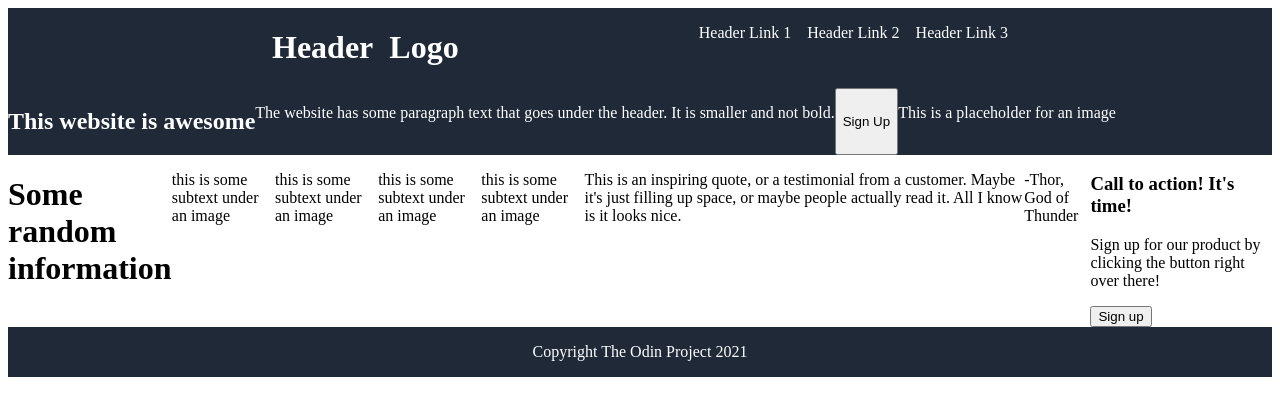
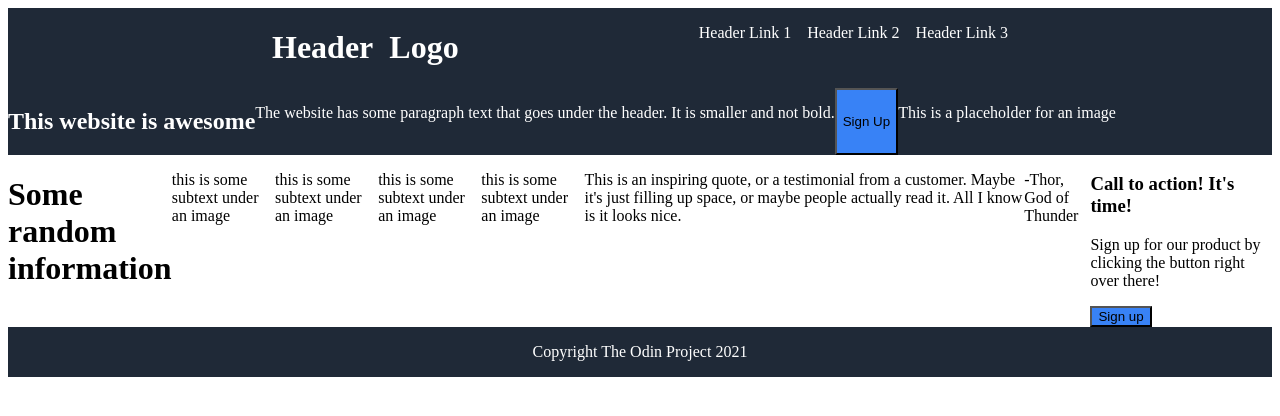
Before and after one commit to Benjamin1089/odin-landing-page, a plain HTML site: page index.html in a window 1280 px wide. Drawn offline with Linux system fonts and the light colour scheme.

Commit message:
Color buttons
Added blue color to the sign up buttons

```diff
--- a/style.css
+++ b/style.css
@@ -7,6 +7,10 @@ ul {
 li {
     padding-left: 8px;
     padding-right: 8px;
+}
+
+button {
+    background-color: #3882F6
 }
 
 .layers{
```
